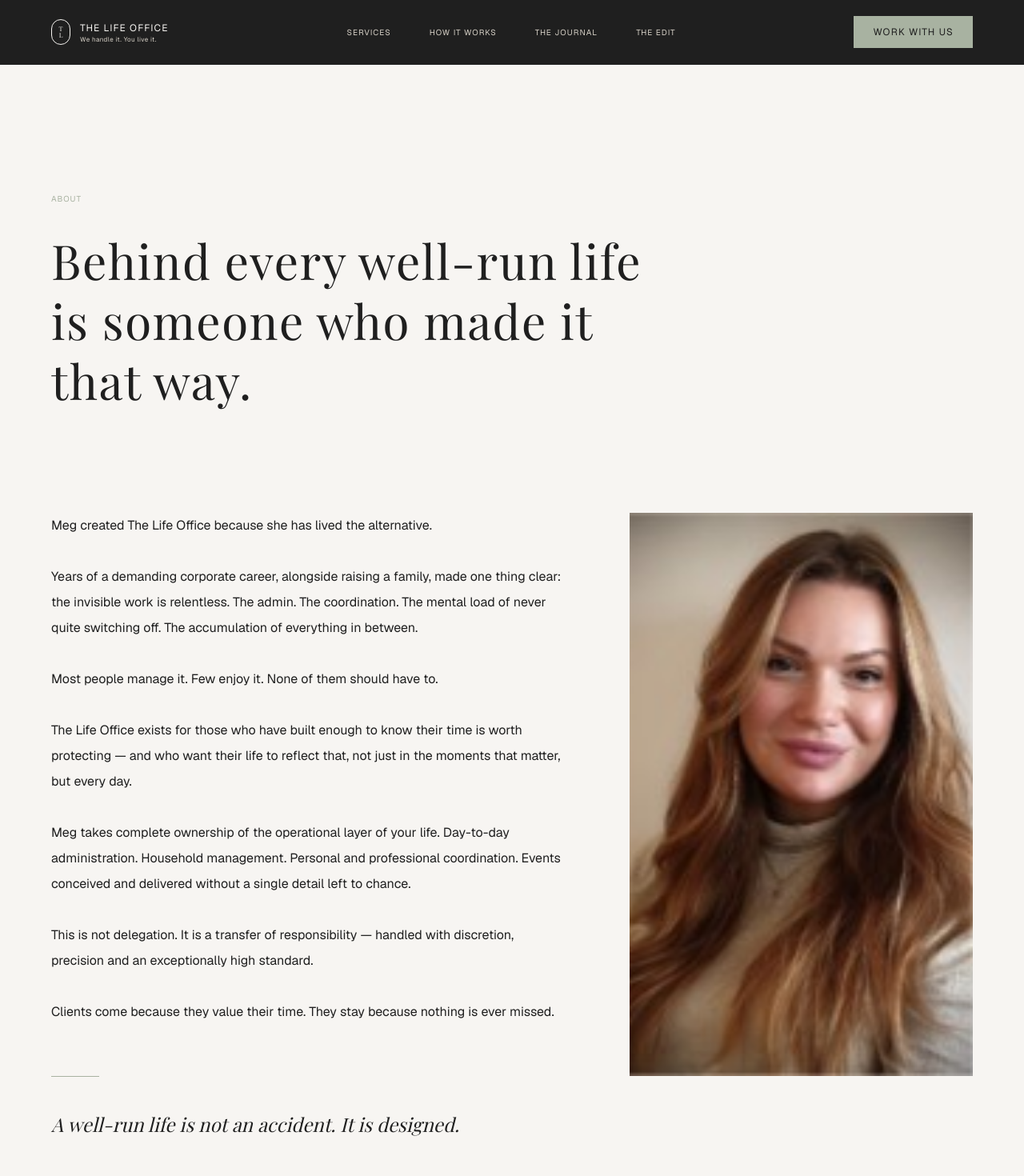
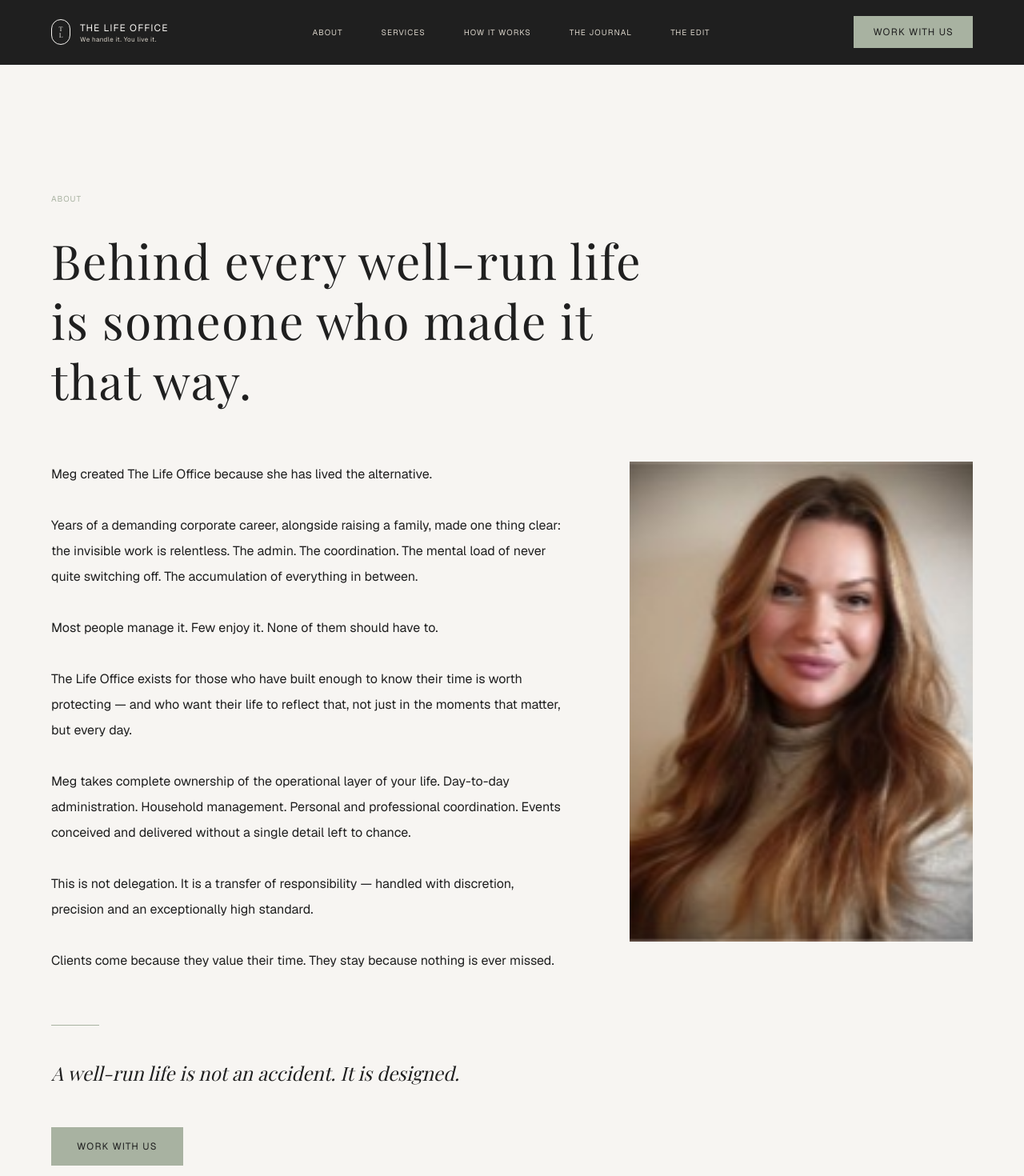
Before and after one commit to tppsamchesh/the-life-office, a Next.js app: page /about in a window 1280 px wide. Shown: the top 1470 px of the page at 80% size. Built offline with nearby package versions, Linux system fonts and the light colour scheme.

Commit message:
About page refinements and nav update

```diff
--- a/app/about/page.tsx
+++ b/app/about/page.tsx
@@ -28,7 +28,7 @@ export default function AboutPage() {
   return (
     <>
       {/* ── SECTION 1: PAGE HEADER ─────────────────────────── */}
-      <section className="bg-[#F7F5F2] px-6 md:px-16 pt-40 pb-24 md:pb-32 fade-up">
+      <section className="bg-[#F7F5F2] px-6 md:px-16 pt-40 pb-12 md:pb-16 fade-up">
         <div className="max-w-7xl mx-auto">
           <p className="text-[#A8B2A1] text-[10px] tracking-widest uppercase mb-8">
             About
@@ -116,7 +116,7 @@ export default function AboutPage() {
             >
               <Link
                 href="/work-with-us"
-                className="inline-block bg-[#A8B2A1] text-[#1F1F1F] text-xs tracking-widest uppercase px-8 py-4 hover:bg-[#96a08f] transition-colors w-full md:w-auto text-center"
+                className="inline-block bg-[#A8B2A1] text-[#1F1F1F] text-xs tracking-widest uppercase px-8 py-4 hover:bg-[#96a08f] transition-colors w-full md:w-auto text-center rounded-none"
               >
                 Work with us
               </Link>
@@ -136,7 +136,7 @@ export default function AboutPage() {
             </div>
 
             {/* Desktop: tall sticky panel */}
-            <div className="hidden md:block relative h-[calc(100vh-6rem)] fade-in">
+            <div className="hidden md:block relative h-full min-h-[600px] fade-in">
               <Image
                 src="/meg.jpeg"
                 alt="Meg"
--- a/app/layout.tsx
+++ b/app/layout.tsx
@@ -39,6 +39,7 @@ function TLMonogram({ size = "sm", color = "warm-white" }: { size?: "sm" | "lg";
 }
 
 const navLinks = [
+  { label: "About", href: "/about" },
   { label: "Services", href: "/services" },
   { label: "How it works", href: "/how-it-works" },
   { label: "The Journal", href: "/the-journal" },
```
